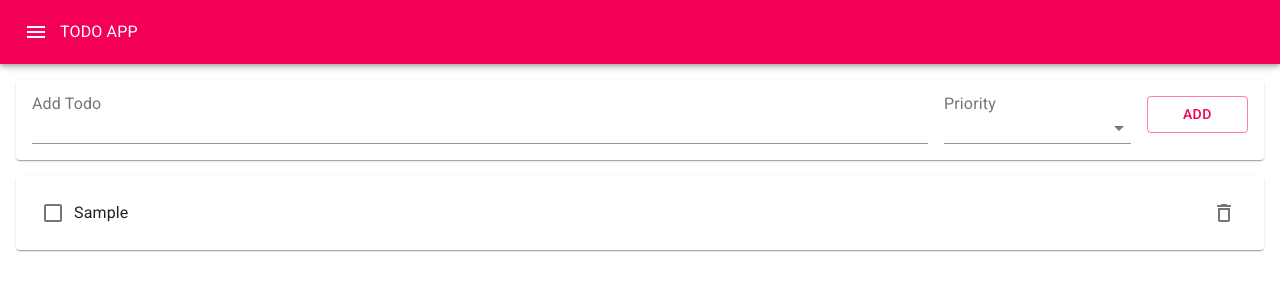
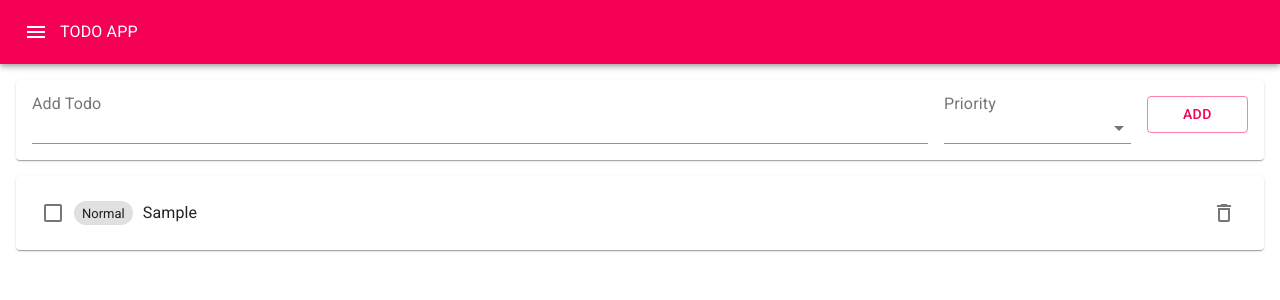
Before and after one commit to alex-infoserve/todo-hooks-material, a React (Create React App) app: page / in a window 1280 px wide. Both pictures are taken after typing "Sample" into the empty fields and a click on the button "ADD". Shown: the top 300 px of the page. Built offline with nearby package versions, Linux system fonts and the light colour scheme.

Commit message:
showing the priority of the task on the list

```diff
--- a/src/components/AddTodo.js
+++ b/src/components/AddTodo.js
@@ -3,6 +3,7 @@ import {
   TextField,
   Paper,
   Button,
+  Tooltip,
   Grid,
   Select,
   MenuItem,
@@ -14,6 +15,7 @@ const AddTodo = memo(props => (
     <Grid container>
       <Grid xs={5} md={9} item style={{ paddingRight: 16 }}>
         <InputLabel htmlFor='add-todo-id'>Add Todo</InputLabel>
+        <Tooltip title='Add something to do :D'>
           <TextField
             value={props.inputValue}
             onChange={props.onInputChange}
@@ -24,9 +26,11 @@ const AddTodo = memo(props => (
             }}
             fullWidth
           />
+        </Tooltip>
       </Grid>
       <Grid xs={3} md={2} item style={{ paddingRight: 16 }}>
         <InputLabel htmlFor='priority-select-id'>Priority</InputLabel>
+        <Tooltip title='Select the priority of the task'>
           <Select
             value={props.selectValue}
             onChange={props.onSelectChange}
@@ -40,8 +44,10 @@ const AddTodo = memo(props => (
             <MenuItem value='High'>High</MenuItem>
             <MenuItem value='Urgent'>Urgent</MenuItem>
           </Select>
+        </Tooltip>
       </Grid>
       <Grid xs={2} md={1} item>
+        <Tooltip title='Click here to add a task!'>
           <Button
             fullWidth
             color='secondary'
@@ -50,6 +56,7 @@ const AddTodo = memo(props => (
           >
             Add
           </Button>
+        </Tooltip>
       </Grid>
     </Grid>
   </Paper>
--- a/src/components/TodoList.js
+++ b/src/components/TodoList.js
@@ -7,7 +7,7 @@ const TodoList = memo(props => (
   <>
     {props.items.length > 0 && (
       <Paper style={{ margin: 16 }}>
-        <List style={{ overflow: 'scroll' }}>
+        <List>
           {props.items.map((todo, idx) => (
             <TodoListItem
               {...todo}
--- a/src/components/TodoListItem.js
+++ b/src/components/TodoListItem.js
@@ -1,14 +1,27 @@
 import React, { memo } from 'react'
 
 import {
+  Chip,
   ListItem,
   Checkbox,
+  Tooltip,
   IconButton,
   ListItemText,
   ListItemSecondaryAction
 } from '@material-ui/core'
 
 import DeleteOutlined from '@material-ui/icons/DeleteOutlined'
+
+const getChipColor = priority => {
+  switch (priority) {
+    case 'High':
+      return 'primary'
+    case 'Urgent':
+      return 'secondary'
+    default:
+      return 'default'
+  }
+}
 
 const TodoListItem = memo(props => (
   <ListItem divider={props.divider}>
@@ -17,11 +30,19 @@ const TodoListItem = memo(props => (
       checked={props.checked}
       disableRipple
     />
+    <Chip
+      size='small'
+      color={getChipColor(props.selectValue)}
+      label={props.selectValue}
+      style={{ marginRight: 10 }}
+    />
     <ListItemText primary={props.text} />
     <ListItemSecondaryAction>
-      <IconButton aria-label='Delete Todo' onClick={props.onButtonClick}>
-        <DeleteOutlined />
-      </IconButton>
+      <Tooltip title='Delete'>
+        <IconButton aria-label='Delete Todo' onClick={props.onButtonClick}>
+          <DeleteOutlined />
+        </IconButton>
+      </Tooltip>
     </ListItemSecondaryAction>
   </ListItem>
 ))
--- a/src/custom-hooks.js
+++ b/src/custom-hooks.js
@@ -33,11 +33,13 @@ export const useTodos = (initialValue = []) => {
 
   return {
     todos,
-    addTodo: text => {
+    addTodo: (text, selectValue) => {
       if (text !== '') {
+        if (!selectValue.length) selectValue = 'Normal'
         setTodos(
           todos.concat({
             text,
+            selectValue,
             checked: false
           })
         )
--- a/src/index.js
+++ b/src/index.js
@@ -16,7 +16,7 @@ const TodoApp = memo(props => {
   const clearInputAndAddTodo = _ => {
     clearInput()
     clearSelect()
-    addTodo(inputValue)
+    addTodo(inputValue, selectValue)
   }
 
   return (
```
Lines whose indentation alone changed are shown as unchanged.
